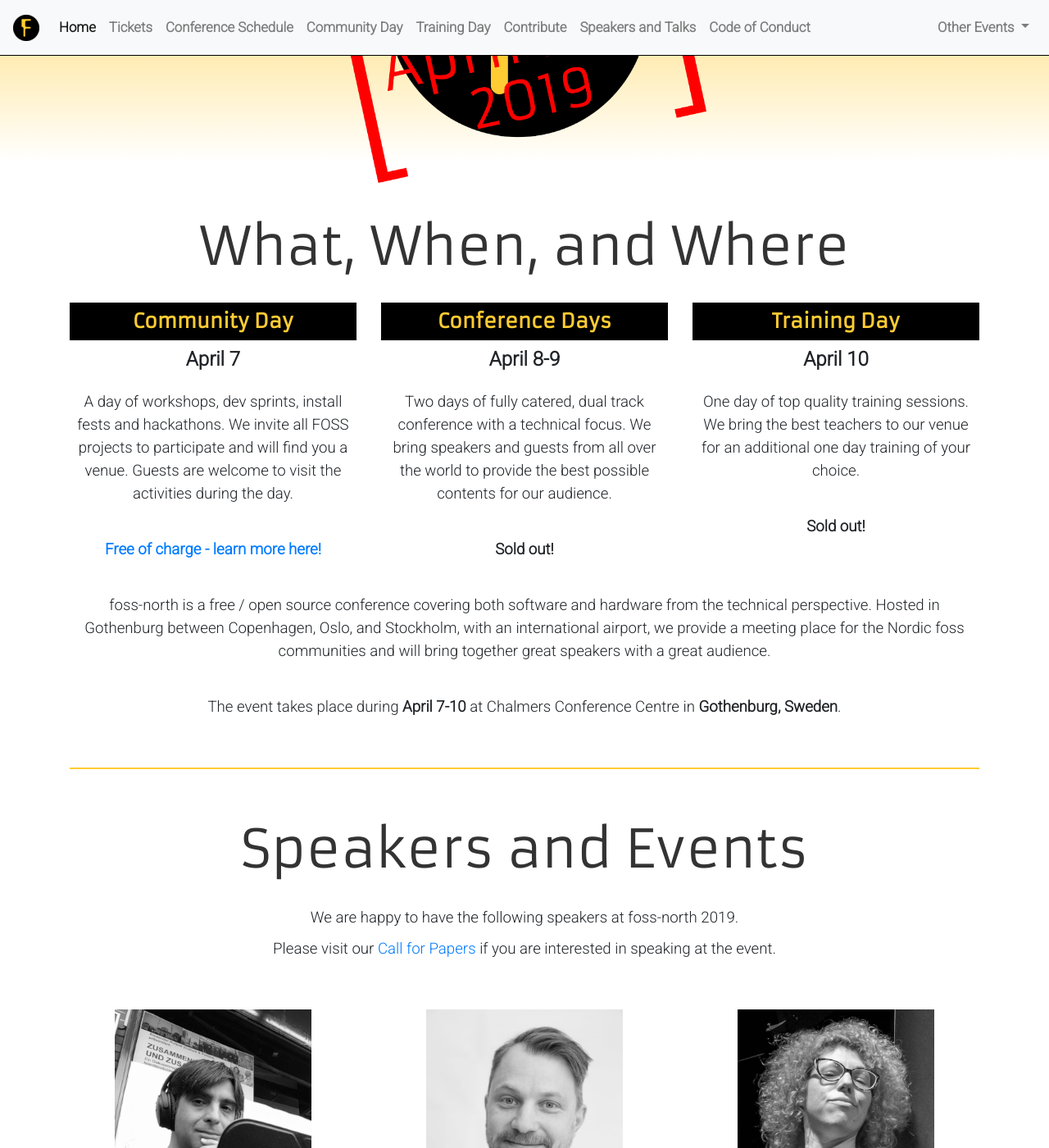
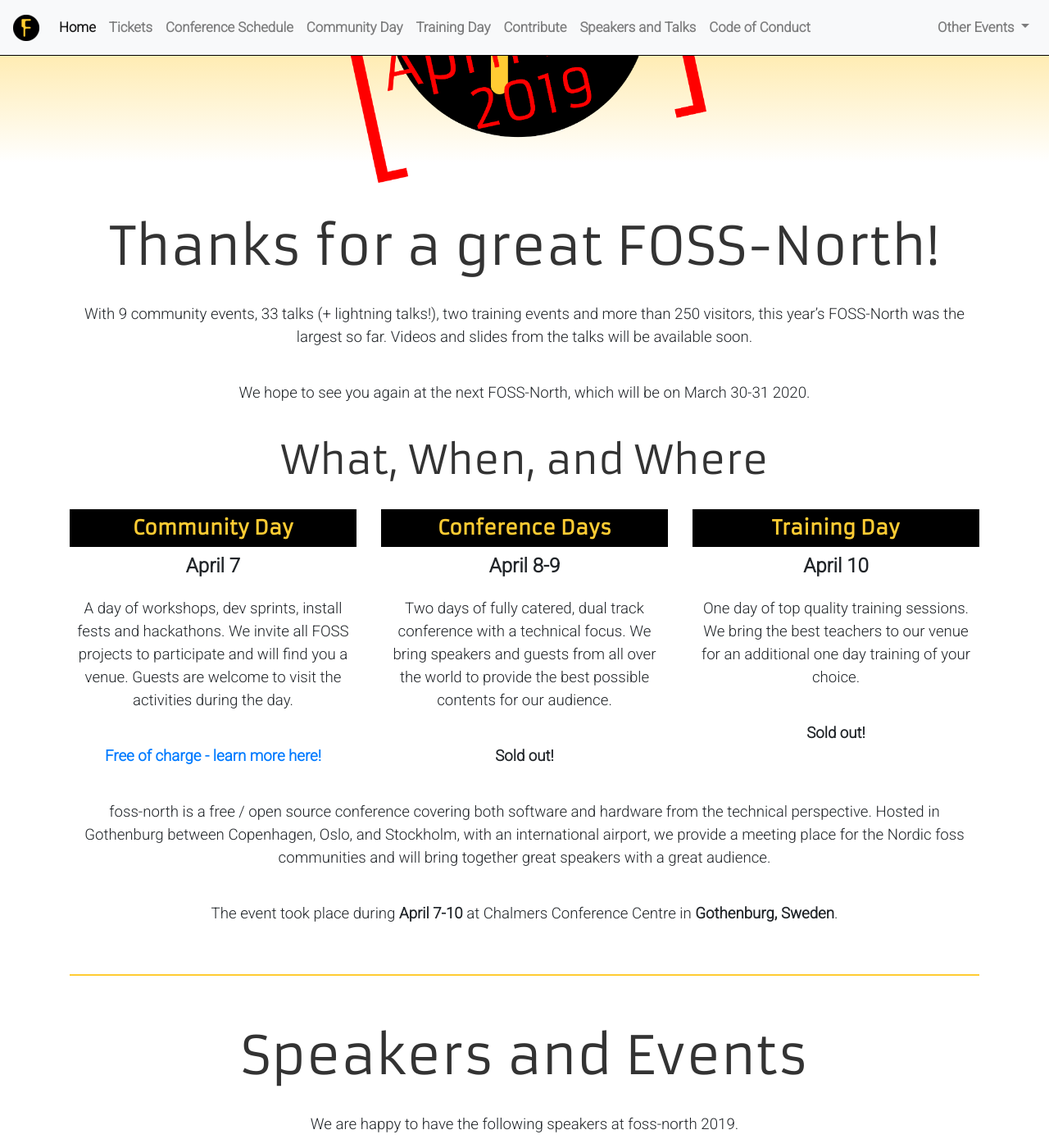
Before and after one commit to e8johan/foss-north-jekyll-2019, a Jekyll site: the page built from index.md, in a window 1280 px wide and 1400 px high, scrolled down 252 px. Shown: the whole window at 82% size. Built offline with Jekyll 4.4.1, drawn with Linux system fonts in a browser that asks for light colours; nearby versions of some CDN libraries.

Commit message:
index.md: FN2019 done, thanks for this year!

```diff
--- a/index.md
+++ b/index.md
@@ -8,7 +8,14 @@ order: 10
 <img src="images/logo-with-dates.png" width="40%">
 </p>
 
-<h1>What, When, and Where</h1>
+<h1>Thanks for a great FOSS-North!</h1>
+With 9 community events, 33 talks (+ lightning talks!), two training events and more than 250
+visitors, this year's FOSS-North was the largest so far. Videos and slides from the talks will be
+available soon.
+
+We hope to see you again at the next FOSS-North, which will be on March 30-31 2020.
+
+<h2>What, When, and Where</h2>
 
 <div class="row">
     <div class="col-md-4">
@@ -33,4 +40,4 @@ order: 10
 
 foss-north is a free / open source conference covering both software and hardware from the technical perspective. Hosted in Gothenburg between Copenhagen, Oslo, and Stockholm, with an international airport, we provide a meeting place for the Nordic foss communities and will bring together great speakers with a great audience.
 
-The event takes place during **April 7-10** at Chalmers Conference Centre in **Gothenburg, Sweden**.
+The event took place during **April 7-10** at Chalmers Conference Centre in **Gothenburg, Sweden**.
```
